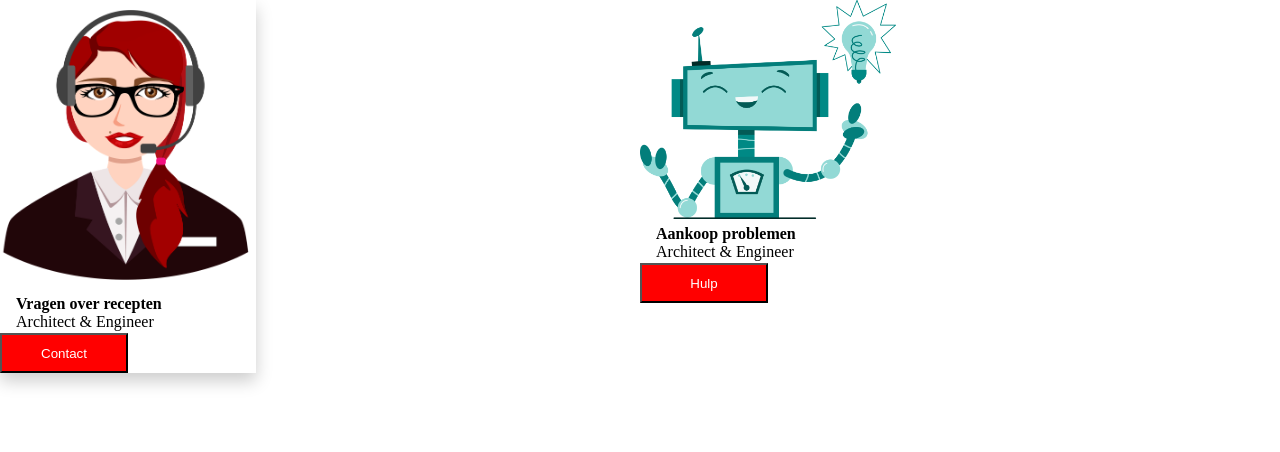
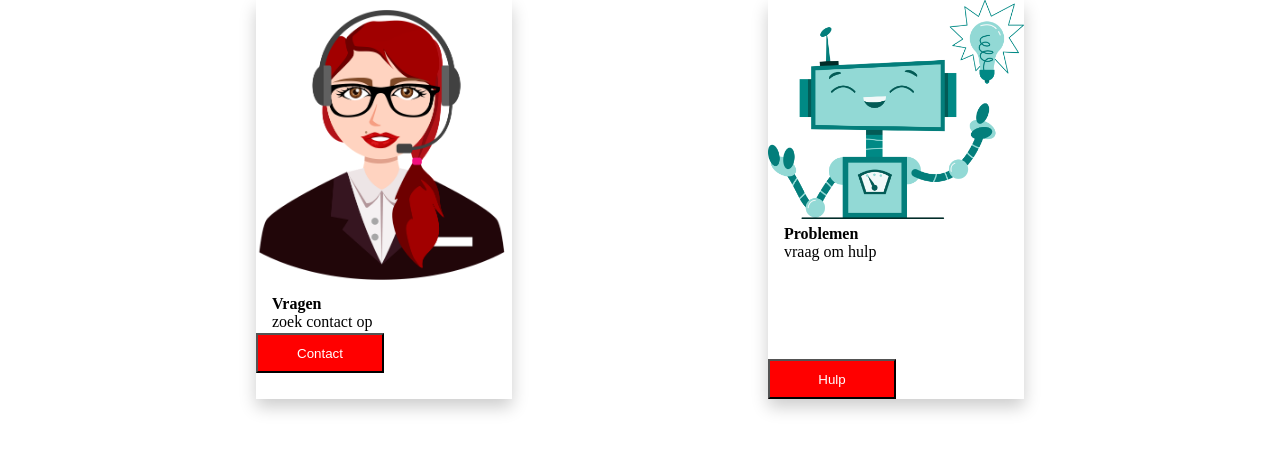
Before and after one commit to 2023leerjaar2/2swd3-h4, a PHP site: page /contact.html in a window 1280 px wide. Shown: the top 452 px of the page. Run offline with PHP 8.4, Linux system fonts and the light colour scheme.

Commit message:
verder gewerkt aan de contact

```diff
--- a/website/contact.html
+++ b/website/contact.html
@@ -4,6 +4,7 @@
     <meta charset="UTF-8">
     <meta name="viewport" content="width=device-width, initial-scale=1.0">
     <link rel="stylesheet" href="./css/contact.css">
+    <script src="contact.js" defer></script>
     <title>Document</title>
 </head>
 <body>
@@ -14,19 +15,19 @@
         <section class="card1">
             <img class="cardImg" src="/website/img/callingCartoon.png" alt="Avatar" >
             <section class="container1">
-              <h4><b>Vragen over recepten</b></h4>
-              <p>Architect & Engineer</p>
+              <h4><b>Vragen</b></h4>
+              <p>zoek contact op</p>
             </section>
-            <button>Contact</button>
+            <button id="contactButton">Contact</button>
         </section>
 
         <section class="card2">
             <img class="cardImg"  src="/website/img/supportRobot.jpg" alt="Avatar" >
             <section class="container2">
-              <h4><b>Aankoop problemen</b></h4>
-              <p>Architect & Engineer</p>
+              <h4><b>Problemen</b></h4>
+              <p>vraag om hulp</p>
             </section>
-            <button>Hulp</button>
+            <a href="hulppagina.html"><button>Hulp</button></a>
         </section>
     </main>
 </body>
--- /dev/null
+++ b/website/contact.js
@@ -0,0 +1,3 @@
+document.getElementById('contactButton').addEventListener('click', function(){
+    alert("0612345678 6029404@mborijnland.nl");
+});
--- a/website/css/contact.css
+++ b/website/css/contact.css
@@ -3,7 +3,9 @@
     padding: 0%;
 
 }
-
+main {
+  padding-left: 20vw;
+}
 .contactMain {
     display: grid;
     grid-template-columns: repeat(2,1fr);
@@ -15,7 +17,7 @@
   }
 
 
-  .card1:hover {
+  .card1:hove {
     box-shadow: 0 8px 16px 0 rgba(0,0,0,0.2);
   }
 
@@ -28,7 +30,7 @@
 
 
   .card2 {
-    box-shadow: 0 8px 16    px 0 rgba(0,0,0,0.2);
+    box-shadow: 0 8px 16px 0 rgba(0,0,0,0.2);
     transition: 0.3s;
     width: 20vw;
   }
@@ -47,6 +49,9 @@
     width: 20vw;
   }
 
+  .container2 p {
+    padding-bottom: 12vh;
+  }
   .contactMain button {
     width: 10vw;
     height: 5vh;
```
Also changed, not shown: website/hulppagina.html (added, +21 -0 lines).
